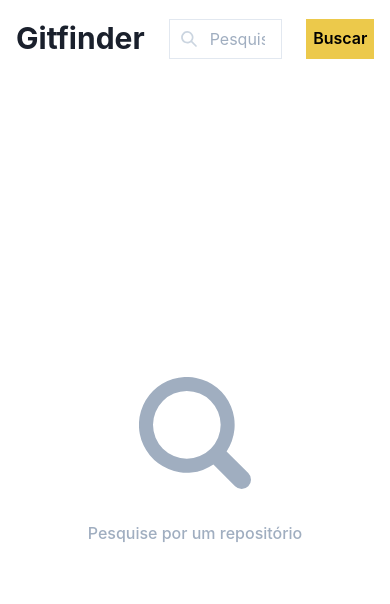
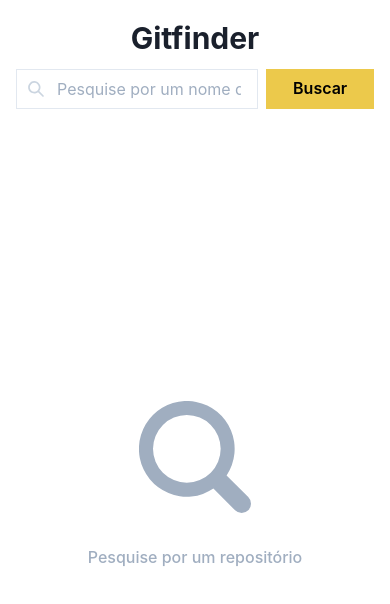
Before and after one commit to Jonatan966/gitfinder, a React (Vite) app: page / in a window 390 px wide. Shown: the top 604 px of the page. Built offline with nearby package versions, Linux system fonts and the light colour scheme.

Commit message:
feat: make responsive header

```diff
--- a/src/components/header/index.tsx
+++ b/src/components/header/index.tsx
@@ -1,4 +1,4 @@
-import { HStack, Text } from '@chakra-ui/react'
+import { HStack, Stack, Text } from '@chakra-ui/react'
 import { useRef } from 'react'
 import { useRepoSearch } from '../../contexts/repo-search'
 import { SearchButton } from './search-button'
@@ -20,23 +20,35 @@ export function Header() {
   }
 
   return (
-    <HStack
+    <Stack
       as="header"
+      direction={['column', null, 'row']}
       py="4"
-      spacing="6"
+      spacing={['2', null, '6']}
       position="sticky"
       top="0"
       bg="white"
       zIndex="2"
     >
-      <Text fontWeight="bold" fontSize="3xl">
+      <Text
+        textAlign={['center', null, 'left']}
+        fontWeight="bold"
+        fontSize="3xl"
+      >
         Gitfinder
       </Text>
-      <SearchInput handleSearch={() => onSearch()} ref={searchInputRef} />
-      <SearchButton
-        handleSearch={() => onSearch()}
-        handleClear={() => onClear()}
-      />
-    </HStack>
+
+      <HStack as="nav" w="100%">
+        <SearchInput
+          w="100%"
+          handleSearch={() => onSearch()}
+          ref={searchInputRef}
+        />
+        <SearchButton
+          handleSearch={() => onSearch()}
+          handleClear={() => onClear()}
+        />
+      </HStack>
+    </Stack>
   )
 }
--- a/src/components/header/search-input.tsx
+++ b/src/components/header/search-input.tsx
@@ -31,7 +31,6 @@ const SearchInputBase: ForwardRefRenderFunction<
         <SearchIcon color="gray.300" />
       </InputLeftElement>
       <Input
-        w="100%"
         borderRadius="0"
         placeholder="Pesquise por um nome de um repositório"
         {...props}
```
